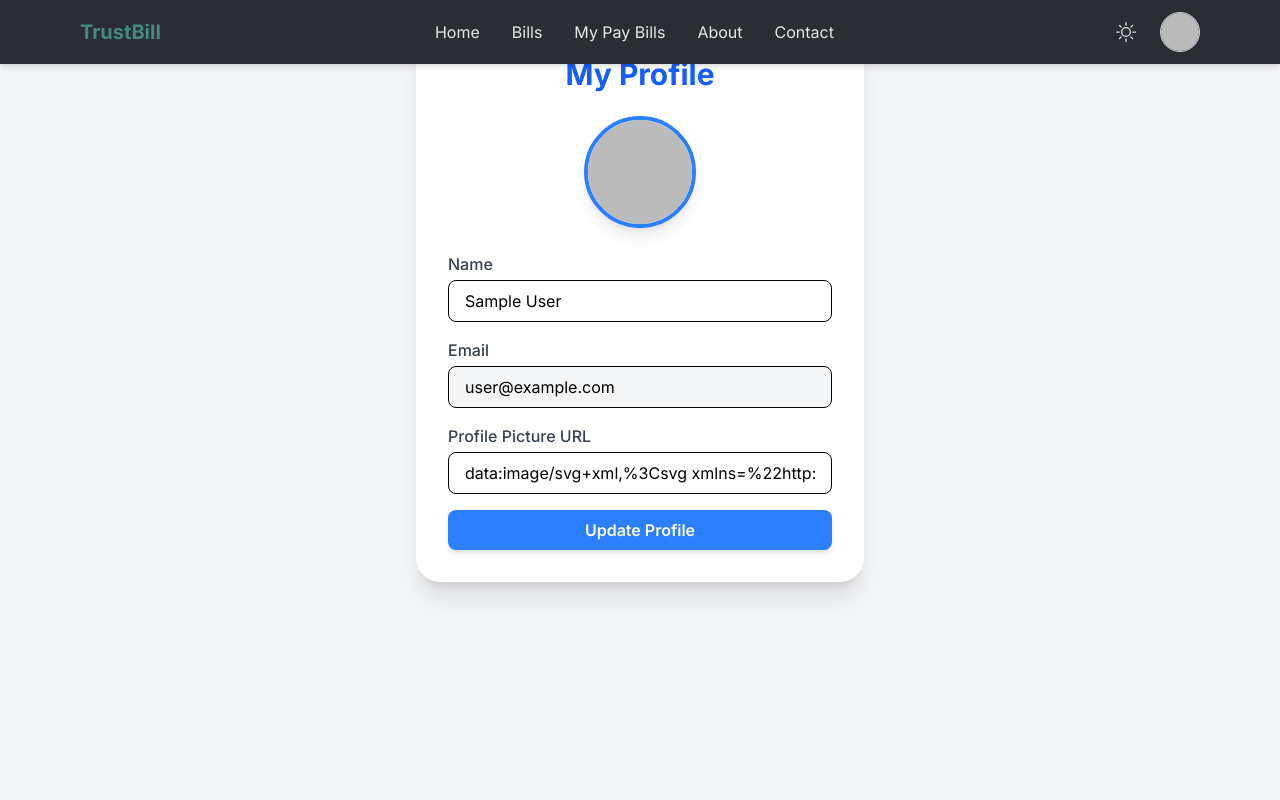
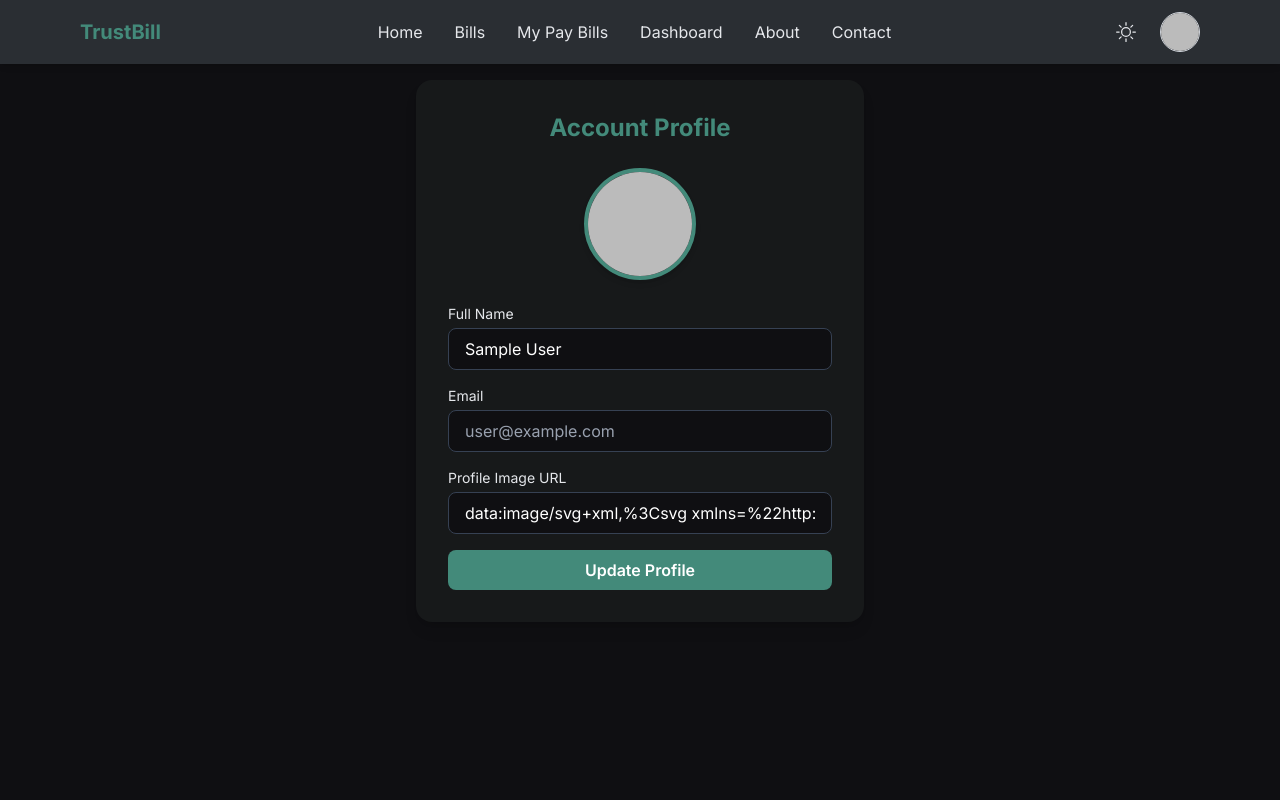
Before and after one commit to imjhrakib/utility-bill-client, a React (Vite) app: page /profile in a window 1280 px wide. Shown: the top 800 px of the page. Built offline with nearby package versions, Linux system fonts and the light colour scheme; no server answers; sample sign-in values are in the browser's storage.

Commit message:
modified profile page

```diff
--- a/src/NotFound/NotFound.jsx
+++ b/src/NotFound/NotFound.jsx
@@ -16,7 +16,7 @@ const NotFoundPage = () => {
         onClick={() => navigate("/")}
         className="mt-6 px-6 py-3 bg-[#438A7A] text-white rounded-lg hover:bg-[#3A7669] transition font-medium"
       >
-        Go Back to Dashboard
+        Go Back to Home
       </button>
     </div>
   );
--- a/src/components/LoginPage/LoginPage.jsx
+++ b/src/components/LoginPage/LoginPage.jsx
@@ -9,6 +9,7 @@ const LoginPage = () => {
   const { user, setUser, signInUser, signInWithGoogle } =
     useContext(AuthContext);
   const location = useLocation();
+
   const from = location.state?.from?.pathname || "/";
   const { theme, colors } = useContext(ThemeContext);
 
--- a/src/components/shared/Navbar.jsx
+++ b/src/components/shared/Navbar.jsx
@@ -57,6 +57,7 @@ const Navbar = () => {
         </NavLink>
       </li>
       {user && (
+        <>
           <li>
             <NavLink
               to={"/myPayBills"}
@@ -69,6 +70,19 @@ const Navbar = () => {
               My Pay Bills
             </NavLink>
           </li>
+          <li>
+            <NavLink
+              to={"/dashboard"}
+              className={({ isActive }) =>
+                isActive
+                  ? "text-[#438A7A] font-semibold border-b-2 p-1 rounded-b-sm"
+                  : "hover:text-[#438A7A]"
+              }
+            >
+              Dashboard
+            </NavLink>
+          </li>
+        </>
       )}
       <li>
         <NavLink
@@ -181,7 +195,7 @@ const Navbar = () => {
                       <span>
                         <img
                           src={user?.photoURL || "/avatar.png"}
-                          className="w-9 h-9 rounded-full object-cover ring-2 ring-teal-500"
+                          className="w-9 h-9 rounded-full object-cover ring-2  ring-[#438A7A]"
                           alt="User"
                         />
                       </span>
--- a/src/components/ui/Forbidden.jsx
+++ /dev/null
@@ -1,46 +0,0 @@
-import { Link } from "react-router-dom";
-import logo from "../../assets/logo.png";
-
-const Forbidden = () => {
-  return (
-    <div className="min-h-screen flex items-center justify-center bg-gradient-to-br from-blue-50 to-indigo-100 px-4">
-      <div className="bg-white shadow-xl rounded-2xl p-10 max-w-lg w-full text-center">
-        {/* Logo */}
-        <img src={logo} alt="Scholar Stream" className="w-20 mx-auto mb-6" />
-
-        {/* 403 Code */}
-        <h1 className="text-6xl font-extrabold text-indigo-600">403</h1>
-
-        {/* Title */}
-        <h2 className="text-2xl font-semibold mt-4 text-gray-800">
-          Access Denied
-        </h2>
-
-        {/* Description */}
-        <p className="text-gray-600 mt-3 text-sm">
-          You don’t have permission to view this page on Scholar Stream. Please
-          contact support if you think this is a mistake.
-        </p>
-
-        {/* Buttons */}
-        <div className="flex justify-center gap-4 mt-8">
-          <Link
-            to="/"
-            className="bg-indigo-600 text-white px-6 py-3 rounded-lg hover:bg-indigo-700 transition"
-          >
-            Go Home
-          </Link>
-
-          <Link
-            to="/login"
-            className="border border-indigo-600 text-indigo-600 px-6 py-3 rounded-lg hover:bg-indigo-50 transition"
-          >
-            Login Again
-          </Link>
-        </div>
-      </div>
-    </div>
-  );
-};
-
-export default Forbidden;
--- a/src/layouts/BillsDetails.jsx
+++ b/src/layouts/BillsDetails.jsx
@@ -1,5 +1,5 @@
 import { useContext, useState } from "react";
-import { useLoaderData } from "react-router";
+import { useLoaderData, useNavigate } from "react-router";
 import { AuthContext } from "../context/AuthContext";
 import { ThemeContext } from "../context/ThemeContext";
 import { toast, ToastContainer } from "react-toastify";
@@ -8,7 +8,7 @@ const BillsDetails = () => {
   const bill = useLoaderData();
   const { user } = useContext(AuthContext) || {};
   const { theme, colors } = useContext(ThemeContext);
-
+  const navigate = useNavigate();
   const [showModal, setShowModal] = useState(false);
   const [formData, setFormData] = useState({
     username: user?.displayName || "",
@@ -29,7 +29,7 @@ const BillsDetails = () => {
   const handlePay = (e) => {
     e.preventDefault();
     if (!user) {
-      toast.error("❌ Please login to pay!");
+      navigate("/login");
       return;
     }
 
@@ -88,6 +88,7 @@ const BillsDetails = () => {
           onClick={() => {
             if (!user) {
               toast.error("❌ Please login to pay!");
+              navigate("/login");
               return;
             }
             setShowModal(true);
--- a/src/layouts/MyProfile.jsx
+++ b/src/layouts/MyProfile.jsx
@@ -4,9 +4,16 @@ import { toast, ToastContainer } from "react-toastify";
 import { Helmet } from "react-helmet-async";
 import "react-toastify/dist/ReactToastify.css";
 import { AuthContext } from "../context/AuthContext";
+import { ThemeContext } from "../context/ThemeContext";
+
+const DEFAULT_IMAGE = "https://i.ibb.co/jPZ79VDq/Online-Shoping-29.jpg";
 
 const MyProfile = () => {
   const { user } = useContext(AuthContext);
+  const { theme } = useContext(ThemeContext);
+
+  const isDark = theme === "dark";
+
   const [formData, setFormData] = useState({
     name: user?.displayName || "",
     email: user?.email || "",
@@ -16,91 +23,105 @@ const MyProfile = () => {
   // handle input changes
   const handleChange = (e) => {
     const { name, value } = e.target;
-    setFormData({ ...formData, [name]: value });
+    setFormData((prev) => ({ ...prev, [name]: value }));
   };
 
   // update user info in firebase
   const handleSubmit = async (e) => {
     e.preventDefault();
+    if (!user) return;
+
     try {
       await updateProfile(user, {
         displayName: formData.name,
         photoURL: formData.photoURL,
       });
-      toast.success("✅ Profile updated successfully!");
+      toast.success("Profile updated successfully!");
     } catch (err) {
-      toast.error(`❌ ${err.message}`);
+      toast.error(err.message);
     }
   };
 
   return (
-    <div className="min-h-screen bg-gray-100 flex justify-center items-start p-6">
+    <div
+      className={`min-h-screen flex justify-center items-start p-6 pt-20 transition-colors ${
+        isDark ? "bg-[#0F0F12]" : "bg-gray-100"
+      }`}
+    >
       <Helmet>
-        <title>myProfile</title>
+        <title>My Profile | TrustBill</title>
       </Helmet>
 
-      <div className="bg-white rounded-3xl shadow-xl p-8 w-full max-w-md hover:shadow-2xl transition-shadow duration-300">
-        <h2 className="text-3xl font-bold text-center mb-6 text-blue-600">
-          My Profile
+      <div
+        className={`rounded-2xl p-8 w-full max-w-md shadow-lg ${
+          isDark ? "bg-[#17191A] text-gray-200" : "bg-white text-gray-800"
+        }`}
+      >
+        <h2 className="text-2xl font-bold text-center mb-6 text-[#438A7A]">
+          Account Profile
         </h2>
 
         {/* Profile Picture */}
         <div className="flex justify-center mb-6">
           <img
-            src={
-              formData.photoURL ||
-              "https://i.ibb.co/jPZ79VDq/Online-Shoping-29.jpg"
-            }
+            src={formData.photoURL?.trim() ? formData.photoURL : DEFAULT_IMAGE}
             alt="Profile"
-            className="w-28 h-28 rounded-full border-4 border-blue-500 object-cover shadow-lg"
+            className="w-28 h-28 rounded-full border-4 border-[#438A7A] object-cover shadow-md"
           />
         </div>
 
         <form onSubmit={handleSubmit} className="space-y-4">
           {/* Name */}
           <div>
-            <label className="block text-gray-700 font-medium mb-1">Name</label>
+            <label className="block text-sm mb-1">Full Name</label>
             <input
               type="text"
               name="name"
               value={formData.name}
               onChange={handleChange}
-              className="w-full px-4 py-2 border rounded-lg text-black focus:ring-2 focus:ring-blue-400 focus:outline-none"
+              className={`w-full px-4 py-2 rounded-lg border focus:outline-none ${
+                isDark
+                  ? "bg-[#0F0F12] border-gray-700 text-white focus:border-primary"
+                  : "bg-white border-gray-300 text-black focus:border-primary"
+              }`}
               required
             />
           </div>
 
-          {/* Email (read-only) */}
+          {/* Email */}
           <div>
-            <label className="block text-gray-700 font-medium mb-1">
-              Email
-            </label>
+            <label className="block text-sm mb-1">Email</label>
             <input
               type="email"
-              name="email"
               value={formData.email}
               disabled
-              className="w-full px-4 py-2 border rounded-lg bg-gray-100 text-black cursor-not-allowed"
+              className={`w-full px-4 py-2 rounded-lg border cursor-not-allowed ${
+                isDark
+                  ? "bg-[#0F0F12] border-gray-700 text-gray-400"
+                  : "bg-gray-100 border-gray-300 text-gray-600"
+              }`}
             />
           </div>
 
           {/* Photo URL */}
           <div>
-            <label className="block text-gray-700 font-medium mb-1">
-              Profile Picture URL
-            </label>
+            <label className="block text-sm mb-1">Profile Image URL</label>
             <input
               type="text"
               name="photoURL"
               value={formData.photoURL}
               onChange={handleChange}
-              className="w-full px-4 py-2 border rounded-lg focus:ring-2 text-black focus:ring-blue-400 focus:outline-none"
+              className={`w-full px-4 py-2 rounded-lg border focus:outline-none ${
+                isDark
+                  ? "bg-[#0F0F12] border-gray-700 text-white focus:border-primary"
+                  : "bg-white border-gray-300 text-black focus:border-primary"
+              }`}
             />
           </div>
 
           <button
             type="submit"
-            className="w-full py-2 bg-blue-500 hover:bg-blue-600 text-white font-semibold rounded-lg shadow-md transition-colors duration-300"
+            className="w-full py-2 rounded-lg bg-[#438A7A] hover:opacity-90 text-white font-semibold transition"
           >
             Update Profile
           </button>
--- a/src/layouts/RecentBills.jsx
+++ b/src/layouts/RecentBills.jsx
@@ -1,6 +1,5 @@
 import React, { use } from "react";
 import BillCard from "../components/ui/BillCard";
-import BtnPrimary from "../components/ui/BtnPrimary";
 
 const RecentBills = ({ recentBillsPromise }) => {
   const recentBills = use(recentBillsPromise);
@@ -13,7 +12,6 @@ const RecentBills = ({ recentBillsPromise }) => {
           <BillCard bill={bill} key={bill._id}></BillCard>
         ))}
       </div>
-
     </div>
   );
 };
```
Also changed, not shown: src/components/RegistrationPage/RegistrationPage.jsx (+48 -30 lines). Lines whose indentation alone changed are shown as unchanged.
